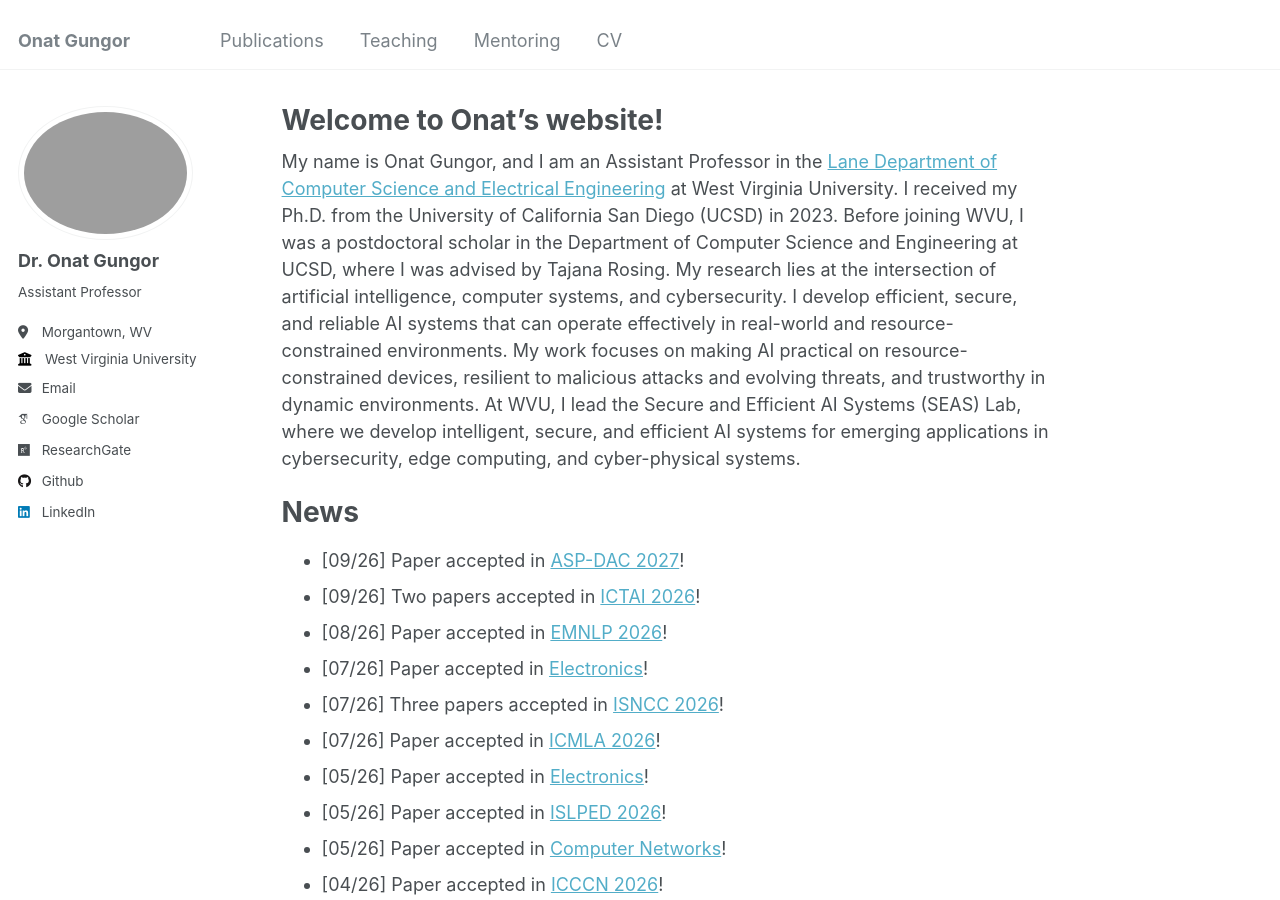
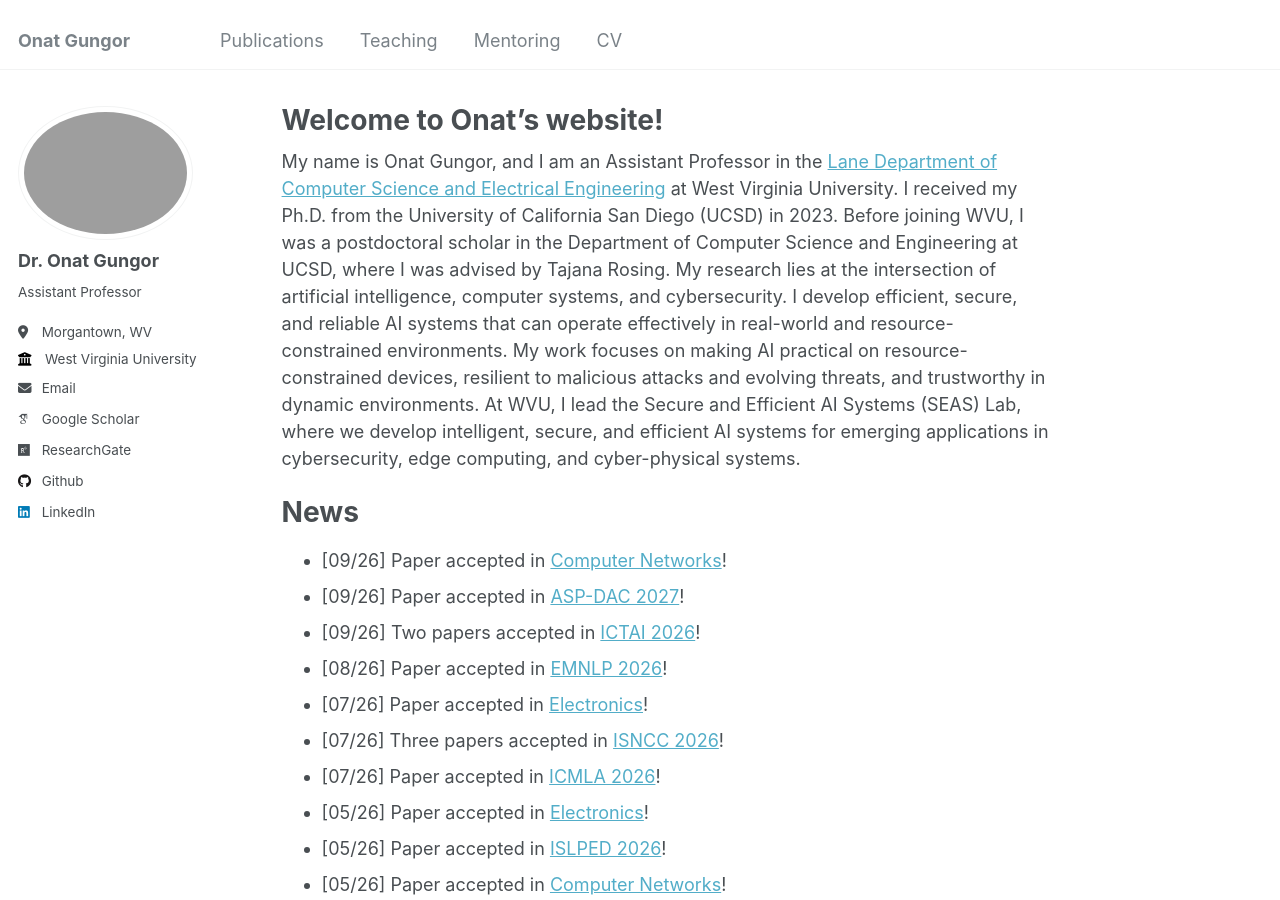
Before and after one commit to onatucsd/onatucsd.github.io, a Jekyll site: the page built from _pages/about.md, in a window 1280 px wide and 900 px high. Built offline with Jekyll 4.4.1, drawn with Linux system fonts in a browser that asks for light colours; some web fonts are replaced.

Commit message:
Update about.md

```diff
--- a/_pages/about.md
+++ b/_pages/about.md
@@ -10,6 +10,7 @@ My name is Onat Gungor, and I am an Assistant Professor in the [Lane Department
 
 News
 ======
+* [09/26] Paper accepted in [Computer Networks](https://www.sciencedirect.com/journal/computer-networks)!
 * [09/26] Paper accepted in [ASP-DAC 2027](https://www.aspdac.com/aspdac2027/)!
 * [09/26] Two papers accepted in [ICTAI 2026](https://ictai.computer.org/2026/)!
 * [08/26] Paper accepted in [EMNLP 2026](https://2026.emnlp.org)!
```
